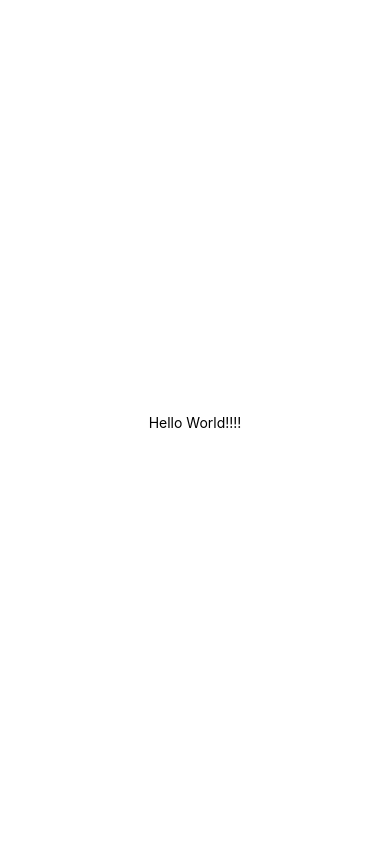
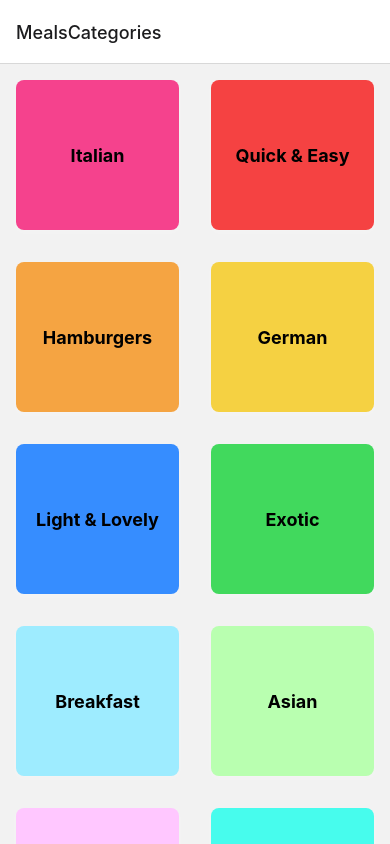
Before and after one commit to techarm/react-native-practical-guide, a React Native app in the folder 03-navigation/01-meals-app/: screen /MealsCategories in a window 390 px wide. Built offline with nearby package versions, Linux system fonts and the light colour scheme.

Commit message:
Add React Navigation package and implement navigation between two screens

```diff
--- a/03-navigation/01-meals-app/App.js
+++ b/03-navigation/01-meals-app/App.js
@@ -1,11 +1,25 @@
-import { StatusBar } from 'expo-status-bar';
-import { StyleSheet, Text, View } from 'react-native';
+import { StatusBar } from "expo-status-bar";
+import { StyleSheet, View } from "react-native";
+import { NavigationContainer } from "@react-navigation/native";
+import { createNativeStackNavigator } from "@react-navigation/native-stack";
+
+import CategoriesScreen from "./screens/CategoriesScreen";
+import MealsOverviewScreen from "./screens/MealsOverviewScreen";
+
+const Stack = createNativeStackNavigator();
 
 export default function App() {
+  // the top-most screen (i.e. the first child inside of <Stack.Navigator>) is used as the initial screen.
+  // <Stack.Navigator initialRouteName="MealsCategories"> can change the initial screen
   return (
     <View style={styles.container}>
-      <Text>Hello World!!!!</Text>
-      <StatusBar style="auto" />
+      <StatusBar style="dark" />
+      <NavigationContainer>
+        <Stack.Navigator>
+          <Stack.Screen name="MealsCategories" component={CategoriesScreen} />
+          <Stack.Screen name="MealsOverview" component={MealsOverviewScreen} />
+        </Stack.Navigator>
+      </NavigationContainer>
     </View>
   );
 }
@@ -13,8 +27,5 @@
 const styles = StyleSheet.create({
   container: {
     flex: 1,
-    backgroundColor: '#fff',
-    alignItems: 'center',
-    justifyContent: 'center',
   },
 });
--- a/03-navigation/01-meals-app/app.json
+++ b/03-navigation/01-meals-app/app.json
@@ -5,6 +5,7 @@
     "version": "1.0.0",
     "orientation": "portrait",
     "icon": "./assets/icon.png",
+    "backgroundColor": "#24180f",
     "splash": {
       "image": "./assets/splash.png",
       "resizeMode": "contain",
@@ -13,9 +14,7 @@
     "updates": {
       "fallbackToCacheTimeout": 0
     },
-    "assetBundlePatterns": [
-      "**/*"
-    ],
+    "assetBundlePatterns": ["**/*"],
     "ios": {
       "supportsTablet": true
     },
--- /dev/null
+++ b/03-navigation/01-meals-app/components/CategoryGridTile.js
@@ -0,0 +1,55 @@
+import { View, Text, Pressable, StyleSheet, Platform } from "react-native";
+
+const GategoryGridTile = ({ title, color, onPress }) => {
+  return (
+    <View style={styles.gridItem}>
+      <Pressable
+        style={({ pressed }) => [
+          styles.button,
+          pressed ? styles.buttonPressed : null,
+        ]}
+        android_ripple={{ color: "#ccc" }}
+        onPress={onPress}
+      >
+        <View style={[styles.innerContainer, { backgroundColor: color }]}>
+          <Text style={styles.title}>{title}</Text>
+        </View>
+      </Pressable>
+    </View>
+  );
+};
+
+const styles = StyleSheet.create({
+  gridItem: {
+    flex: 1,
+    margin: 16,
+    height: 150,
+    borderRadius: 8,
+    elevation: 4,
+    shadowColor: "white",
+    shadowOpacity: 0.25,
+    shadowOffset: { width: 0, height: 2 },
+    shadowRadius: 8,
+    // overflow: Platform.OS === "android" ? "hidden" : "visible",
+    overflow: Platform.select({ ios: "visible", android: "hidden" }),
+  },
+  button: {
+    flex: 1,
+  },
+  buttonPressed: {
+    opacity: 0.5,
+  },
+  innerContainer: {
+    flex: 1,
+    padding: 16,
+    borderRadius: 8,
+    justifyContent: "center",
+    alignItems: "center",
+  },
+  title: {
+    fontWeight: "bold",
+    fontSize: 18,
+  },
+});
+
+export default GategoryGridTile;
--- a/03-navigation/01-meals-app/package.json
+++ b/03-navigation/01-meals-app/package.json
@@ -9,10 +9,14 @@
     "web": "expo start --web"
   },
   "dependencies": {
+    "@react-navigation/native": "^6.0.13",
+    "@react-navigation/native-stack": "^6.9.1",
     "expo": "~46.0.16",
     "expo-status-bar": "~1.4.0",
     "react": "18.0.0",
-    "react-native": "0.69.6"
+    "react-native": "0.69.6",
+    "react-native-safe-area-context": "4.3.1",
+    "react-native-screens": "~3.15.0"
   },
   "devDependencies": {
     "@babel/core": "^7.12.9"
--- /dev/null
+++ b/03-navigation/01-meals-app/screens/CategoriesScreen.js
@@ -0,0 +1,30 @@
+import { View, Text, FlatList } from "react-native";
+import { CATEGORIES } from "../data/dummy-data";
+import CategoryGridTile from "../components/CategoryGridTile";
+
+function CategoriesScreen({ navigation }) {
+  const renderCategoryItem = ({ item }) => {
+    const onPressHandler = () => {
+      navigation.navigate("MealsOverview");
+    };
+
+    return (
+      <CategoryGridTile
+        title={item.title}
+        color={item.color}
+        onPress={onPressHandler}
+      />
+    );
+  };
+
+  return (
+    <FlatList
+      data={CATEGORIES}
+      keyExtractor={(item) => item.id}
+      renderItem={renderCategoryItem}
+      numColumns={2}
+    />
+  );
+}
+
+export default CategoriesScreen;
--- /dev/null
+++ b/03-navigation/01-meals-app/screens/MealsOverviewScreen.js
@@ -0,0 +1,19 @@
+import { View, Text, StyleSheet } from "react-native";
+import { MEALS } from "../data/dummy-data";
+
+const MealsOverviewScreen = () => {
+  return (
+    <View>
+      <Text>Meal</Text>
+    </View>
+  );
+};
+
+const styles = StyleSheet.create({
+  container: {
+    flex: 1,
+    padding: 16,
+  },
+});
+
+export default MealsOverviewScreen;
```
Also changed, not shown: 03-navigation/01-meals-app/data/dummy-data.js (renamed from 03-navigation/01-meals-app/data/meal.js), 1 other file (tests, documents, lock files or other folders).
